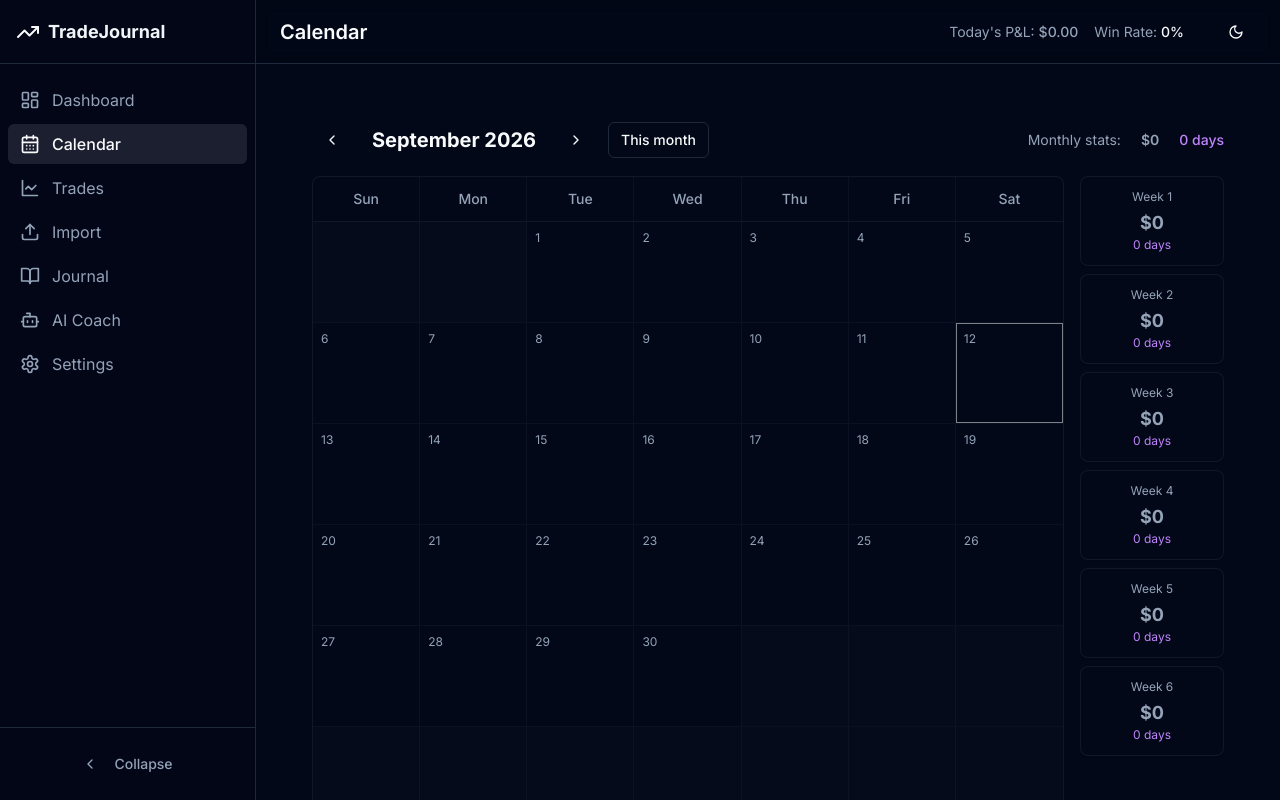
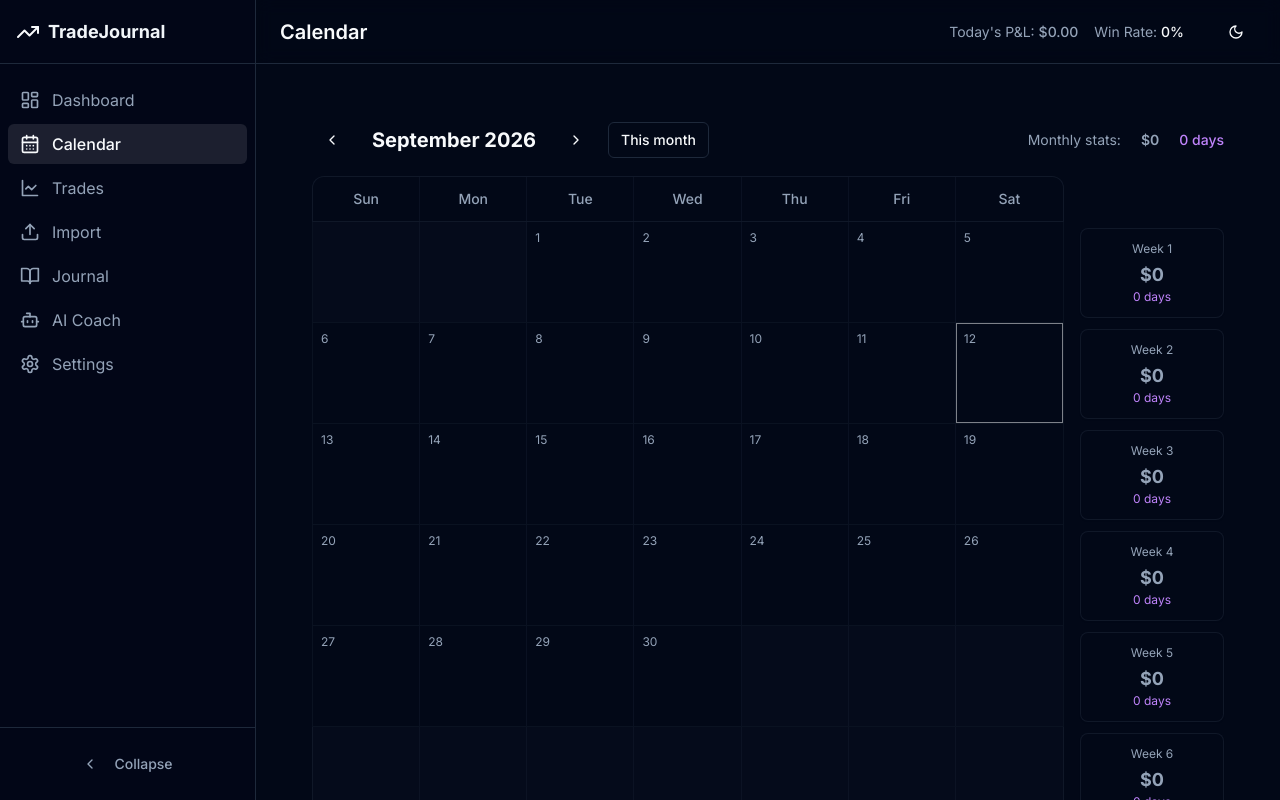
Before and after one commit to minuraDinupriya/journal, a Next.js app: page /calendar in a window 1280 px wide. Built offline with nearby package versions, Linux system fonts and the light colour scheme; no server answers; the database is empty.

Commit message:
Align weekly summary cards with calendar rows

```diff
--- a/src/components/calendar/trade-calendar.tsx
+++ b/src/components/calendar/trade-calendar.tsx
@@ -180,12 +180,11 @@ export function TradeCalendar() {
         </div>
       </div>
 
-      {/* Calendar + Weekly Summaries */}
-      <div className="flex gap-4">
-        {/* Calendar Grid */}
-        <div className="flex-1">
-          <Card className="overflow-hidden border-border/50">
-            {/* Day headers */}
+      {/* Calendar + Weekly Summaries Aligned Grid */}
+      <div className="flex flex-col">
+        {/* Day Headers Row */}
+        <div className="flex gap-4">
+          <div className="flex-1 bg-card rounded-t-xl border-x border-t border-border/50">
             <div className="grid grid-cols-7 border-b border-border/50">
               {DAY_NAMES.map(day => (
                 <div key={day} className="text-center text-sm font-medium text-muted-foreground py-3 border-r border-border/30 last:border-r-0">
@@ -193,10 +192,21 @@ export function TradeCalendar() {
                 </div>
               ))}
             </div>
+          </div>
+          {/* Spacer for side column */}
+          <div className="w-36 shrink-0" />
+        </div>
 
-            {/* Weeks */}
-            {weeks.map((week, weekIdx) => (
-              <div key={weekIdx} className="grid grid-cols-7 border-b border-border/30 last:border-b-0">
+        {/* Weeks Rows */}
+        {weeks.map((week, weekIdx) => {
+          const weekSummary = weekSummaries[weekIdx];
+
+          return (
+            <div key={weekIdx} className="flex gap-4">
+              <div className={cn(
+                "flex-1 grid grid-cols-7 bg-card border-x border-border/50",
+                weekIdx === 5 ? "border-b rounded-b-xl" : "border-b border-border/30"
+              )}>
                 {week.map((day, dayIdx) => {
                   const data = day ? dayLookup[day] : null
                   const isProfit = data && data.pnl > 0
@@ -239,27 +249,25 @@ export function TradeCalendar() {
                   )
                 })}
               </div>
-            ))}
-          </Card>
-        </div>
 
-        {/* Weekly Summaries */}
-        <div className="w-36 space-y-2 shrink-0">
-          {weekSummaries.map(week => (
-            <Card key={week.weekNumber} className="p-3 text-center border-border/50">
-              <div className="text-xs text-muted-foreground mb-1">Week {week.weekNumber}</div>
-              <div className={cn(
-                "text-lg font-bold",
-                week.pnl > 0 ? "text-emerald-400" : week.pnl < 0 ? "text-red-400" : "text-muted-foreground"
-              )}>
-                {week.pnl < 0 ? '-' : ''}{formatPnl(week.pnl)}
+              {/* Weekly Summary Card (Aligned directly next to this week's row) */}
+              <div className="w-36 shrink-0 py-1 flex flex-col justify-center">
+                <Card className="p-3 text-center border-border/50">
+                  <div className="text-xs text-muted-foreground mb-1">Week {weekSummary.weekNumber}</div>
+                  <div className={cn(
+                    "text-lg font-bold",
+                    weekSummary.pnl > 0 ? "text-emerald-400" : weekSummary.pnl < 0 ? "text-red-400" : "text-muted-foreground"
+                  )}>
+                    {weekSummary.pnl < 0 ? '-' : ''}{formatPnl(weekSummary.pnl)}
+                  </div>
+                  <div className="text-xs text-purple-400">
+                    {weekSummary.tradingDays} day{weekSummary.tradingDays !== 1 ? 's' : ''}
+                  </div>
+                </Card>
               </div>
-              <div className="text-xs text-purple-400">
-                {week.tradingDays} day{week.tradingDays !== 1 ? 's' : ''}
-              </div>
-            </Card>
-          ))}
-        </div>
+            </div>
+          )
+        })}
       </div>
     </div>
   )
```
